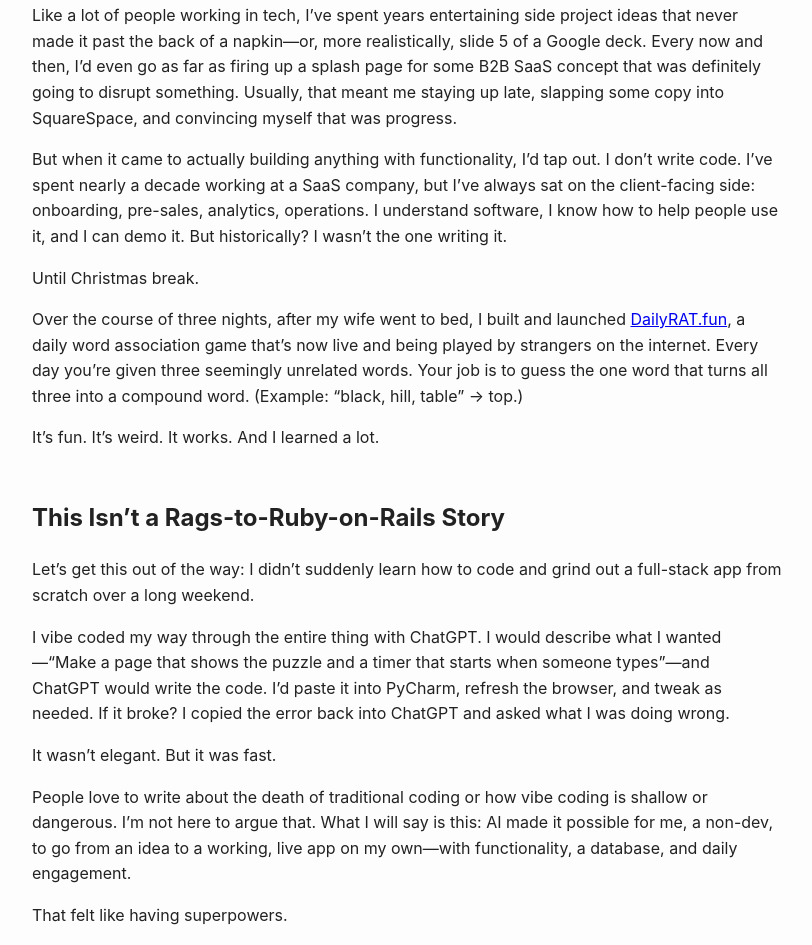
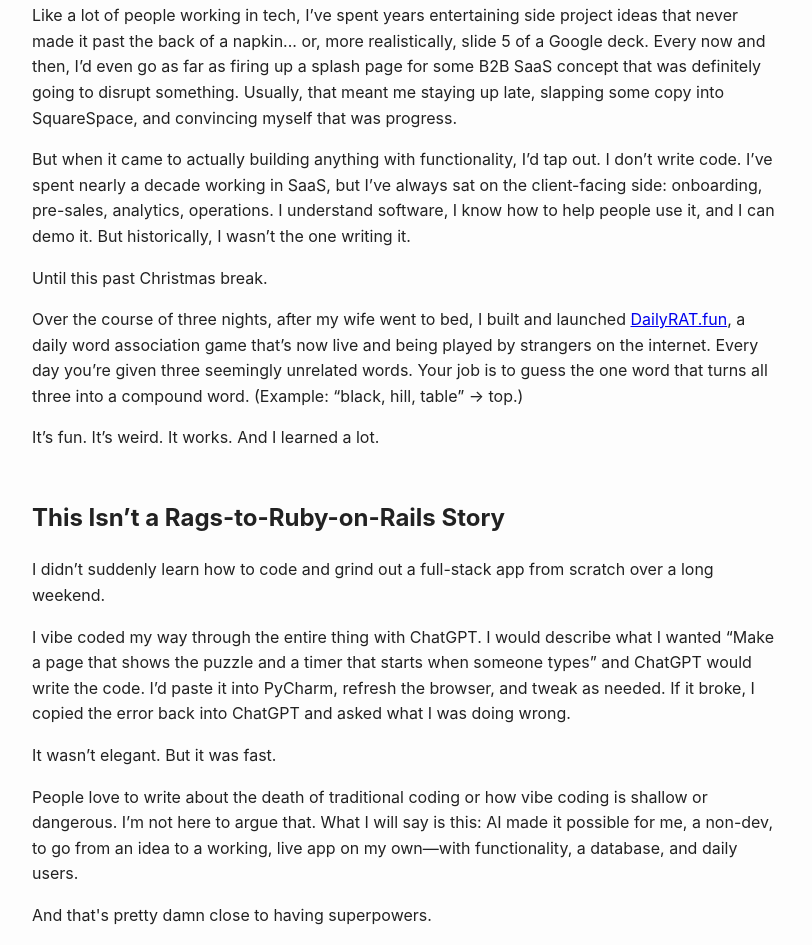
Before and after one commit to Gibberney/gibberney.github.io, a plain HTML site: page essays/i-built-a-thing.html in a window 1280 px wide. Shown: the part 255-1200 px from the top of the page, without its empty margins (233-1045 px from the left). Drawn offline with Linux system fonts and the light colour scheme.

Commit message:
Update i-built-a-thing.html

```diff
--- a/essays/i-built-a-thing.html
+++ b/essays/i-built-a-thing.html
@@ -64,11 +64,11 @@
   </header>
   <h1>I’m Not a Developer, But I Did Build and Launch a Web App in 3 Days.</h1>
 
-  <p>Like a lot of people working in tech, I’ve spent years entertaining side project ideas that never made it past the back of a napkin—or, more realistically, slide 5 of a Google deck. Every now and then, I’d even go as far as firing up a splash page for some B2B SaaS concept that was definitely going to disrupt something. Usually, that meant me staying up late, slapping some copy into SquareSpace, and convincing myself that was progress.</p>
+  <p>Like a lot of people working in tech, I’ve spent years entertaining side project ideas that never made it past the back of a napkin... or, more realistically, slide 5 of a Google deck. Every now and then, I’d even go as far as firing up a splash page for some B2B SaaS concept that was definitely going to disrupt something. Usually, that meant me staying up late, slapping some copy into SquareSpace, and convincing myself that was progress.</p>
 
-  <p>But when it came to actually building anything with functionality, I’d tap out. I don’t write code. I’ve spent nearly a decade working at a SaaS company, but I’ve always sat on the client-facing side: onboarding, pre-sales, analytics, operations. I understand software, I know how to help people use it, and I can demo it. But historically? I wasn’t the one writing it.</p>
+  <p>But when it came to actually building anything with functionality, I’d tap out. I don’t write code. I’ve spent nearly a decade working in SaaS, but I’ve always sat on the client-facing side: onboarding, pre-sales, analytics, operations. I understand software, I know how to help people use it, and I can demo it. But historically, I wasn’t the one writing it.</p>
 
-  <p>Until Christmas break.</p>
+  <p>Until this past Christmas break.</p>
 
   <p>Over the course of three nights, after my wife went to bed, I built and launched <a href="https://dailyrat.fun" target="_blank">DailyRAT.fun</a>, a daily word association game that’s now live and being played by strangers on the internet. Every day you’re given three seemingly unrelated words. Your job is to guess the one word that turns all three into a compound word. (Example: “black, hill, table” → top.)</p>
 
@@ -76,15 +76,15 @@
 
   <h2>This Isn’t a Rags-to-Ruby-on-Rails Story</h2>
 
-  <p>Let’s get this out of the way: I didn’t suddenly learn how to code and grind out a full-stack app from scratch over a long weekend.</p>
+  <p>I didn’t suddenly learn how to code and grind out a full-stack app from scratch over a long weekend.</p>
 
-  <p>I vibe coded my way through the entire thing with ChatGPT. I would describe what I wanted—“Make a page that shows the puzzle and a timer that starts when someone types”—and ChatGPT would write the code. I’d paste it into PyCharm, refresh the browser, and tweak as needed. If it broke? I copied the error back into ChatGPT and asked what I was doing wrong.</p>
+  <p>I vibe coded my way through the entire thing with ChatGPT. I would describe what I wanted “Make a page that shows the puzzle and a timer that starts when someone types” and ChatGPT would write the code. I’d paste it into PyCharm, refresh the browser, and tweak as needed. If it broke, I copied the error back into ChatGPT and asked what I was doing wrong.</p>
 
   <p>It wasn’t elegant. But it was fast.</p>
 
-  <p>People love to write about the death of traditional coding or how vibe coding is shallow or dangerous. I’m not here to argue that. What I will say is this: AI made it possible for me, a non-dev, to go from an idea to a working, live app on my own—with functionality, a database, and daily engagement.</p>
+  <p>People love to write about the death of traditional coding or how vibe coding is shallow or dangerous. I’m not here to argue that. What I will say is this: AI made it possible for me, a non-dev, to go from an idea to a working, live app on my own—with functionality, a database, and daily users.</p>
 
-  <p>That felt like having superpowers.</p>
+  <p>And that's pretty damn close to having superpowers.</p>
 
   <h2>I Built It With My Brother. That Was... a Choice.</h2>
 
@@ -106,15 +106,15 @@
 
   <h2>I Learned a Few Things</h2>
 
-  <p>Launching <a href="https://dailyrat.fun" target="_blank">DailyRAT.fun</a> gave me more than a quirky side project to post on LinkedIn. It gave me perspective I didn’t even know I was missing.</p>
+  <p>Launching <a href="https://dailyrat.fun" target="_blank">DailyRAT.fun</a> gave me more than a quirky side project to share with friends. It gave me perspective I didn’t know I was missing.</p>
 
-  <p>At my job, I oversee solutions—presales, onboarding, analytics. My teams live in the messy middle between the client and the product. We spend our days translating needs, defining scope, and helping people get value out of our platform.</p>
+  <p>At my job, I oversee solutions—presales, onboarding, analytics. My team lives in the messy middle between the client and the product. We spend our days translating needs, defining scope, and helping people get value out of our platform.</p>
 
   <p>Building this game gave me more empathy than any cross-functional meeting ever could.</p>
 
   <ul>
     <li>I now know what it feels like to get a vague feature request and realize you need to build three other things first.</li>
-    <li>I’ve felt the friction of having to debug something you don’t fully understand at 1:00am.</li>
+    <li>I’ve felt the struggle of having to debug something you don’t fully understand at 1:00am.</li>
     <li>I better appreciate what it means to hit a deadline not because you’re ready, but because it’s time to ship.</li>
   </ul>
 
```
